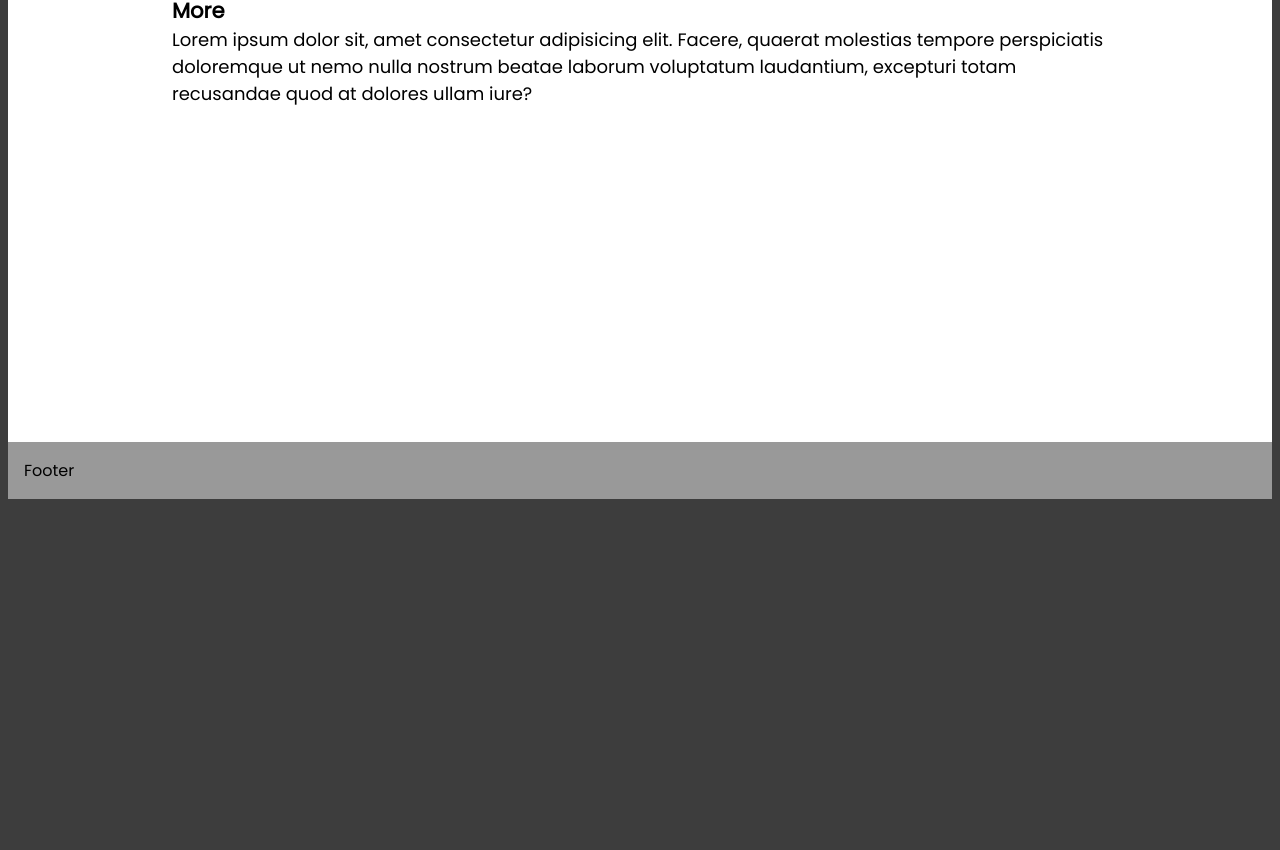
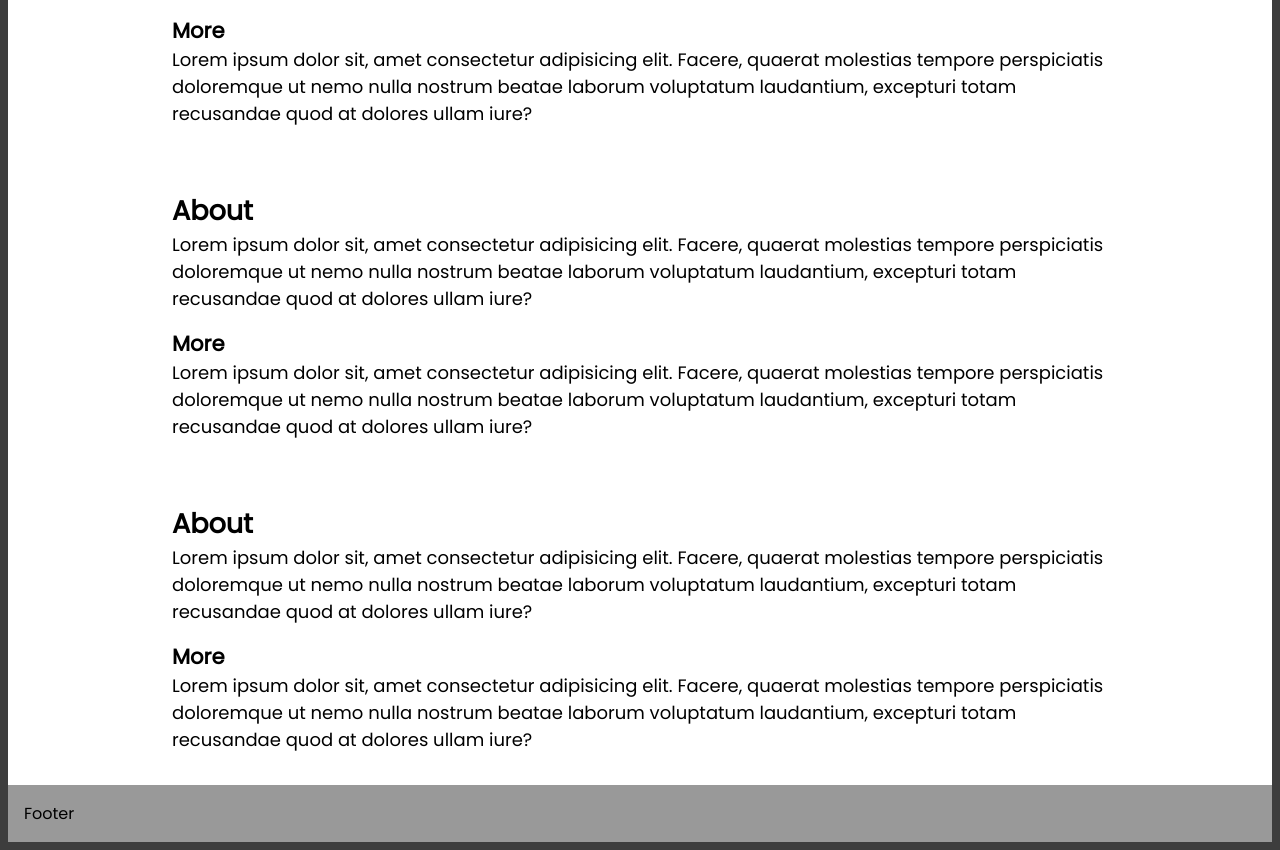
Before and after one commit to ChrisJackem/port_app, a Next.js app: page /about in a window 1280 px wide. Shown: the part 293-1143 px from the top of the page. Before the commit the page ends 800 px from the top, so only its background shows below. Built offline with nearby package versions, Linux system fonts and the light colour scheme; a web font is replaced by a local one.

Commit message:
Animation Libraries 2

```diff
--- a/src/app/about/page.tsx
+++ b/src/app/about/page.tsx
@@ -11,8 +11,9 @@ const AboutPage = () => {
         animate={{ opacity: 1 }}
         exit={{ opacity: 0 }}
         layout
-        className="about-container page-flex"
+        className="about-container"
     >
+        <div className="page-flex">
             <section>
                 <h1>About</h1>
                 <p>Lorem ipsum dolor sit, amet consectetur adipisicing elit. Facere, quaerat molestias tempore perspiciatis doloremque ut nemo nulla nostrum beatae laborum voluptatum laudantium, excepturi totam recusandae quod at dolores ullam iure?</p>
@@ -22,6 +23,30 @@ const AboutPage = () => {
                 <h3>More</h3>
                 <p>Lorem ipsum dolor sit, amet consectetur adipisicing elit. Facere, quaerat molestias tempore perspiciatis doloremque ut nemo nulla nostrum beatae laborum voluptatum laudantium, excepturi totam recusandae quod at dolores ullam iure?</p>
             </section>
+        </div>
+        <div className="page-flex">
+            <section>
+                <h1>About</h1>
+                <p>Lorem ipsum dolor sit, amet consectetur adipisicing elit. Facere, quaerat molestias tempore perspiciatis doloremque ut nemo nulla nostrum beatae laborum voluptatum laudantium, excepturi totam recusandae quod at dolores ullam iure?</p>
+            </section>
+
+            <section>
+                <h3>More</h3>
+                <p>Lorem ipsum dolor sit, amet consectetur adipisicing elit. Facere, quaerat molestias tempore perspiciatis doloremque ut nemo nulla nostrum beatae laborum voluptatum laudantium, excepturi totam recusandae quod at dolores ullam iure?</p>
+            </section>
+        </div>
+        <div className="page-flex">
+            <section>
+                <h1>About</h1>
+                <p>Lorem ipsum dolor sit, amet consectetur adipisicing elit. Facere, quaerat molestias tempore perspiciatis doloremque ut nemo nulla nostrum beatae laborum voluptatum laudantium, excepturi totam recusandae quod at dolores ullam iure?</p>
+            </section>
+
+            <section>
+                <h3>More</h3>
+                <p>Lorem ipsum dolor sit, amet consectetur adipisicing elit. Facere, quaerat molestias tempore perspiciatis doloremque ut nemo nulla nostrum beatae laborum voluptatum laudantium, excepturi totam recusandae quod at dolores ullam iure?</p>
+            </section>
+        </div>
+
 
     </motion.div>
   )
--- a/src/app/home/page.tsx
+++ b/src/app/home/page.tsx
@@ -65,7 +65,7 @@ const HomePage = () => {
         layout
         className="home-container"
     >
-      <div className="divider-3"></div>
+      {/* <div className="divider-3"></div> */}
       {/* <button className="chipped-button">Button</button> */}
 
       <section className="page-flex">
--- a/src/app/layout.tsx
+++ b/src/app/layout.tsx
@@ -28,6 +28,7 @@ export default function RootLayout({
         <main id="main-container">
           <NavBar />
           <div className="child-container">
+            <div className="divider-3"></div>
             <AnimatePresence >{children}</AnimatePresence>
           </div>
           <footer id="footer" >Footer</footer>
--- a/src/components/nav_bar.tsx
+++ b/src/components/nav_bar.tsx
@@ -20,7 +20,7 @@ const NavBar = () => {
           <NavLink name="About" href="/about" />
       </ul>
     </nav>
-  )
+  );
 }
 
 export default NavBar
```
Lines whose indentation alone changed are shown as unchanged.
